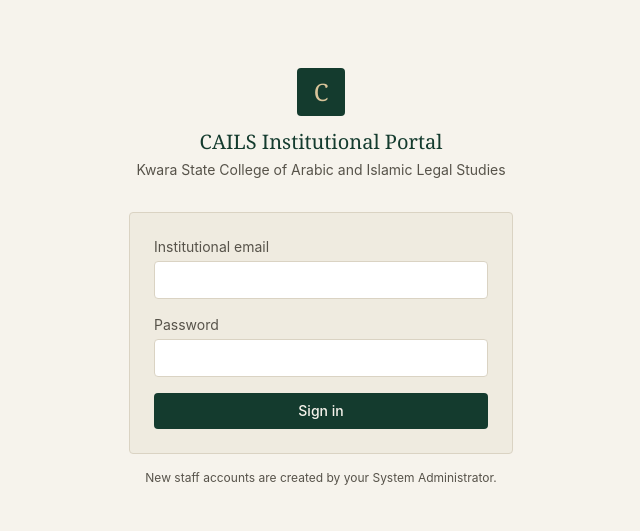
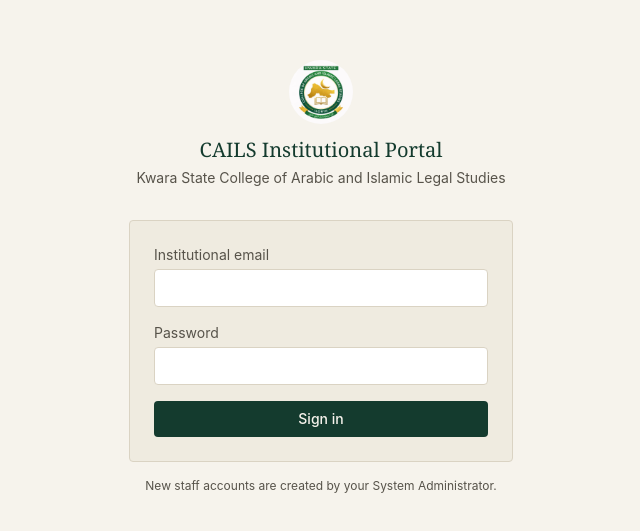
Before and after one commit to highbsmart/cails-app, a Next.js app: page /login in a window 1280 px wide. Shown: the part 123-654 px from the top of the page, without its empty margins (319-959 px from the left). Built offline with nearby package versions, Linux system fonts and the light colour scheme.

Commit message:
Add files via upload

```diff
--- a/src/app/login/page.tsx
+++ b/src/app/login/page.tsx
@@ -1,3 +1,4 @@
+import Image from "next/image";
 import { login } from "./actions";
 
 export default async function LoginPage({
@@ -11,9 +12,13 @@
     <div className="flex min-h-screen items-center justify-center bg-[var(--color-paper)] px-4">
       <div className="w-full max-w-sm">
         <div className="mb-8 text-center">
-          <div className="mx-auto mb-3 flex h-12 w-12 items-center justify-center rounded-sm bg-[var(--color-green-deep)] font-serif text-2xl text-[var(--color-brass-soft)]">
-            C
-          </div>
+          <Image
+            src="/cails-logo.jpg"
+            alt="CAILS crest"
+            width={64}
+            height={64}
+            className="mx-auto mb-3 h-16 w-16 rounded-full object-cover"
+          />
           <h1 className="font-serif text-xl text-[var(--color-green-deep)]">
             CAILS Institutional Portal
           </h1>
--- a/src/components/Sidebar.tsx
+++ b/src/components/Sidebar.tsx
@@ -1,6 +1,7 @@
 "use client";
 
 import Link from "next/link";
+import Image from "next/image";
 import { usePathname } from "next/navigation";
 import { useLanguage } from "@/lib/language-context";
 import type { NavItem } from "@/lib/nav-config";
@@ -12,9 +13,13 @@
   return (
     <aside className="hidden w-64 shrink-0 border-e border-[var(--color-line)] bg-[var(--color-surface)] md:block">
       <div className="flex h-16 items-center gap-2 border-b border-[var(--color-line)] px-5">
-        <div className="flex h-9 w-9 items-center justify-center rounded-sm bg-[var(--color-green-deep)] font-serif text-lg text-[var(--color-brass-soft)]">
-          C
-        </div>
+        <Image
+          src="/cails-logo.jpg"
+          alt="CAILS crest"
+          width={36}
+          height={36}
+          className="h-9 w-9 shrink-0 rounded-full object-cover"
+        />
         <div className="leading-tight">
           <p className="font-serif text-[15px] font-medium text-[var(--color-green-deep)]">
             CAILS
```
Also changed, not shown: public/cails-logo.jpg (added).
